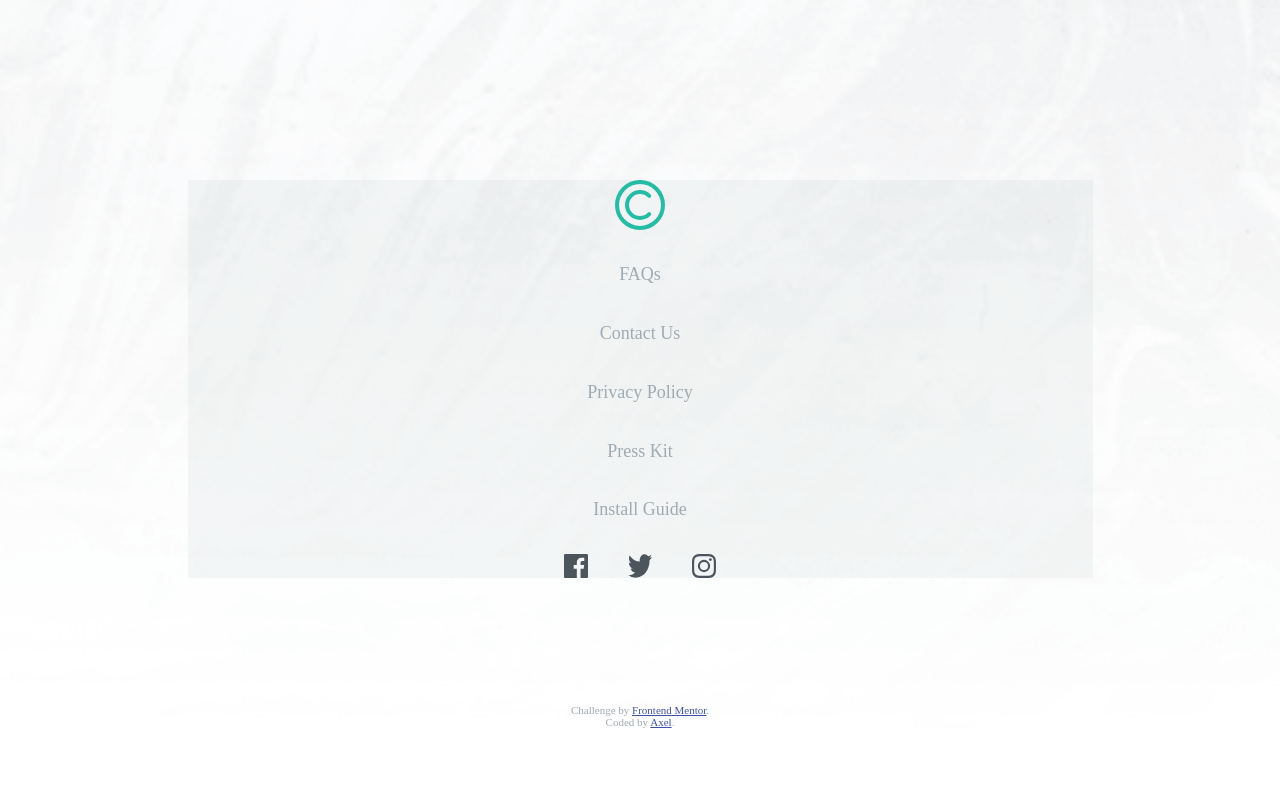
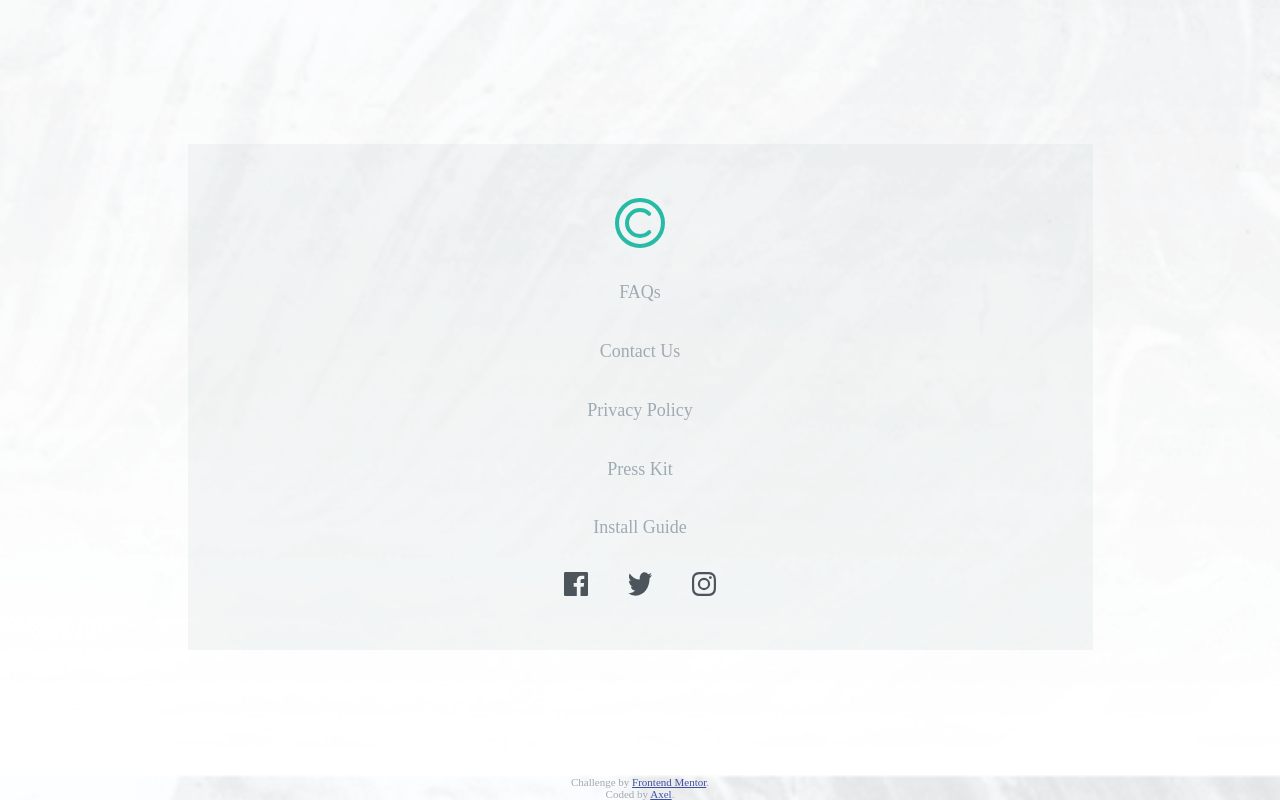
Before and after one commit to ADotBit/FrontEnd-Mentor, a plain HTML site: page clipboard_landing/index.html in a window 1280 px wide. Shown: the part 5419-6219 px from the top of the page. Before the commit the page ends 6147 px from the top, so only its background shows below. Drawn offline with Linux system fonts and the light colour scheme; a web font is replaced by a local one.

Commit message:
Add padding footer

```diff
--- a/clipboard_landing/style.css
+++ b/clipboard_landing/style.css
@@ -113,7 +113,8 @@ footer{
     display: flex;
     flex-direction: column;
     align-items: center;
-    margin-top: 8em;
+    margin-top: 6em;
+    padding: 3em;
     background-color: hsl(201, 11%, 66%, 0.1);
     gap: 30px;
 }
```
